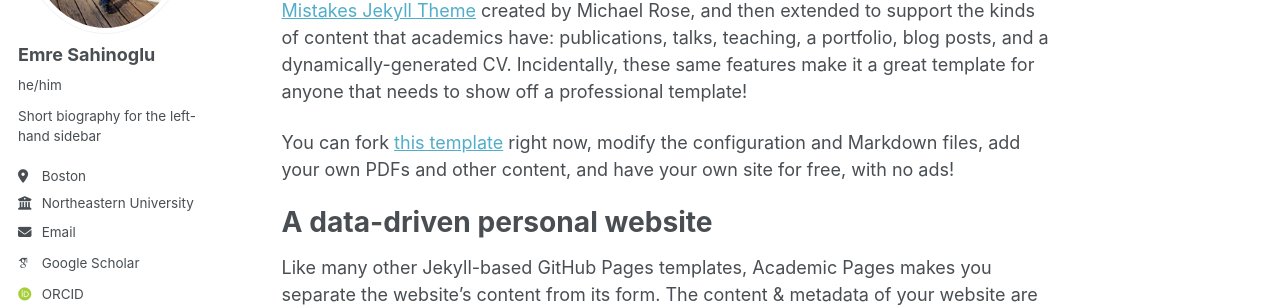
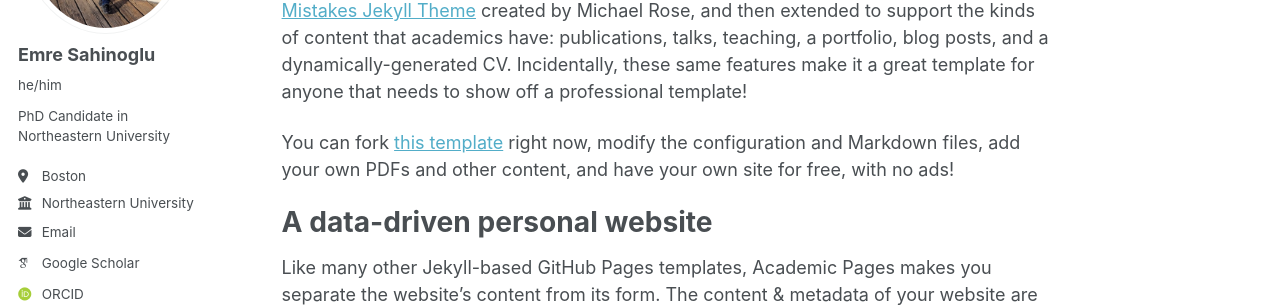
Before and after one commit to emreesahinoglu/emreesahinoglu.github.io, a Jekyll site: the page built from _pages/about.md, in a window 1280 px wide. Shown: the part 282-589 px from the top of the page. Built offline with Jekyll 4.4.1, drawn with Linux system fonts in a browser that asks for light colours; some web fonts are replaced; a script bundle is joined from its source files by our own code; library files that are not in the unit come from our copies.

Commit message:
Update _config.yml

```diff
--- a/_config.yml
+++ b/_config.yml
@@ -13,10 +13,10 @@ title                    : "Emre Sahinoglu"
 title_separator          : "-"
 name                     : &name "Emre Sahinoglu"
 description              : &description "Your Name's academic portfolio"   # Update this with a general description of your site, this is the default if not overridden by a page
-url                      : https://academicpages.github.io # The base hostname & protocol for your site e.g. "https://[your GitHub username].github.io",
+url                      : https://emreesahinoglu.github.io/ # The base hostname & protocol for your site e.g. "https://[your GitHub username].github.io",
                                                            # or if you already have some other page hosted on Github then use "https://[your GitHub username].github.io/[Your Repo Name]"
 baseurl                  : "" # the subpath of your site, e.g. "/blog"
-repository               : "academicpages/academicpages.github.io"
+repository               : "emreesahinoglu/emreesahinoglu.github.io"
 
 # Site Author - The following control what appear as part of the author content on the side bar.
 #               If a field is blank the icon and link will not appear, otherwise it will be shown.
@@ -26,7 +26,7 @@ author:
   avatar           : "profile_zoom.jpg"
   name             : "Emre Sahinoglu"
   pronouns         : "he/him"
-  bio              : "Short biography for the left-hand sidebar"
+  bio              : "PhD Candidate in Northeastern University"
   location         : "Boston"
   employer         : "Northeastern University"
   uri              : # URL
```
